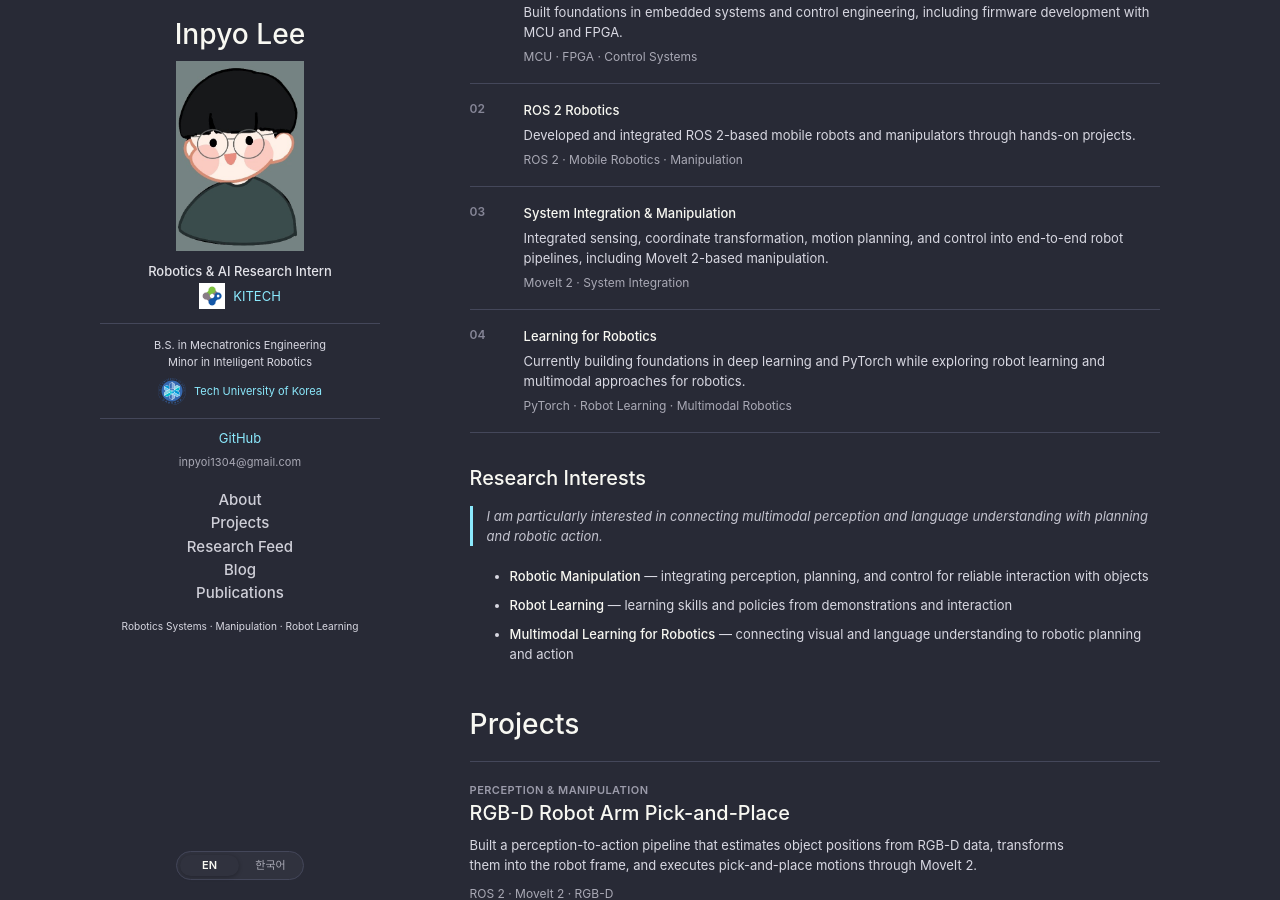
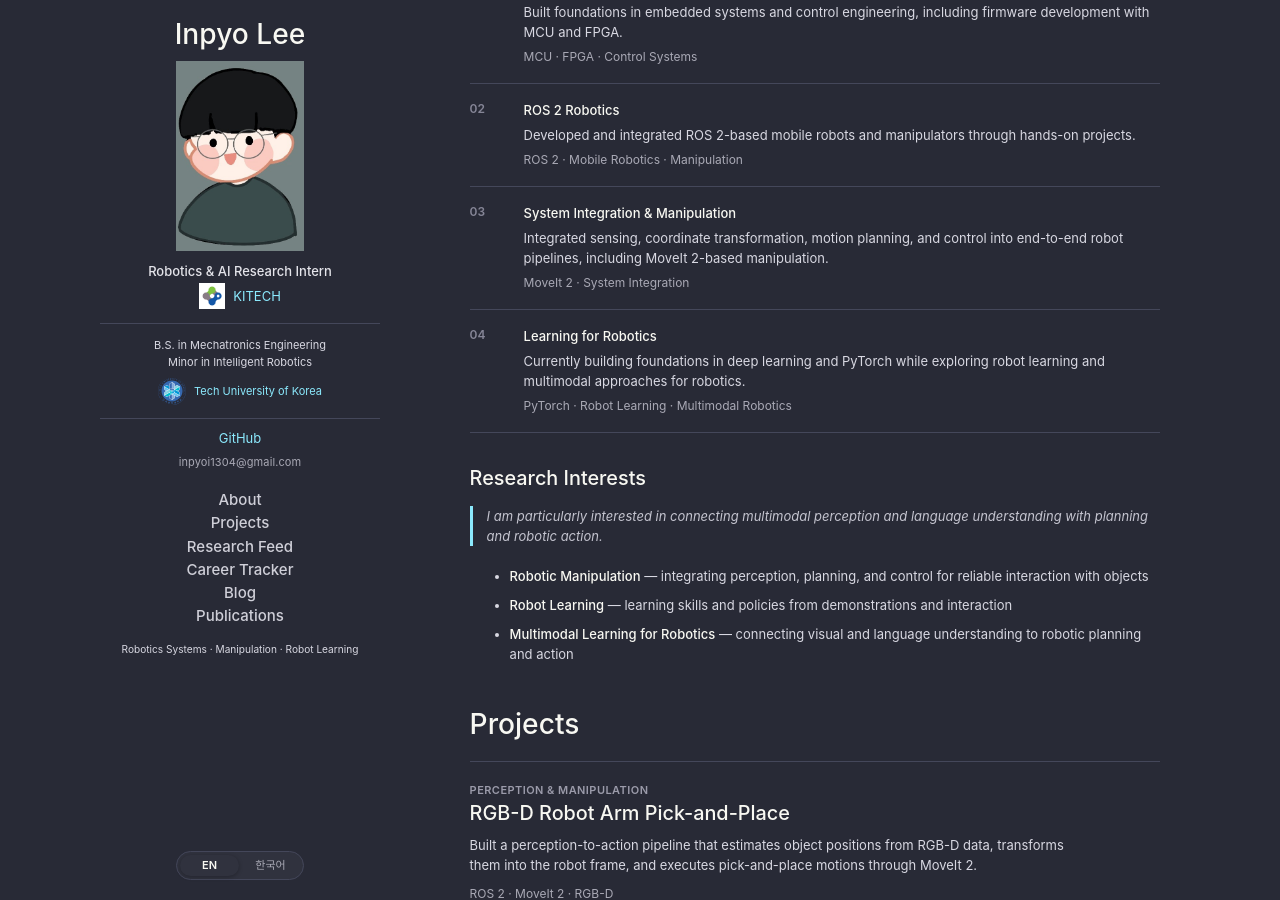
Before and after one commit to nayana224/nayana224.github.io, a Jekyll site: the page index.html, which Jekyll copies as it is, in a window 1280 px wide and 900 px high, scrolled down 336 px. Built offline with Jekyll 4.4.1, drawn with Linux system fonts in a browser that asks for light colours.

Commit message:
feat: link career tracker from homepage navigation

```diff
--- a/index.html
+++ b/index.html
@@ -47,6 +47,7 @@
           <h2><a href="#about" data-en="About" data-ko="소개">About</a></h2>
           <h2><a href="#projects" data-en="Projects" data-ko="프로젝트">Projects</a></h2>
           <h2><a href="#research-feed" data-en="Research Feed" data-ko="리서치 피드">Research Feed</a></h2>
+          <h2><a href="/career-tracker/" data-en="Career Tracker" data-ko="채용공고">Career Tracker</a></h2>
           <h2><a href="#blog" data-en="Blog" data-ko="블로그">Blog</a></h2>
           <h2><a href="#publications" data-en="Publications" data-ko="논문">Publications</a></h2>
         </nav>
```
